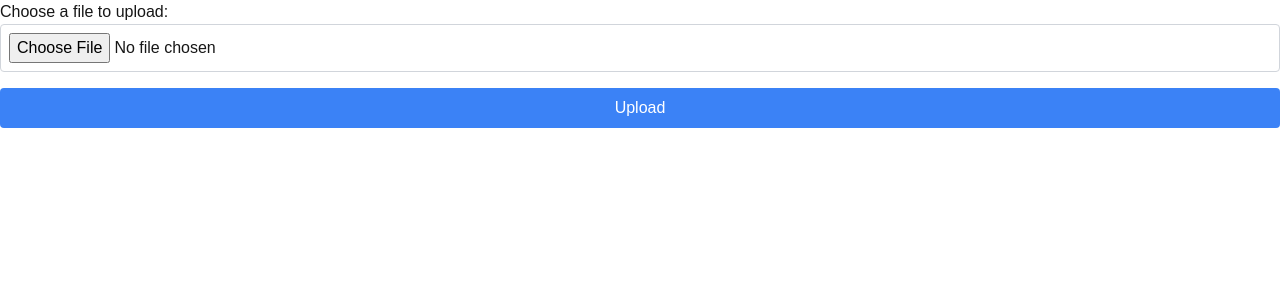
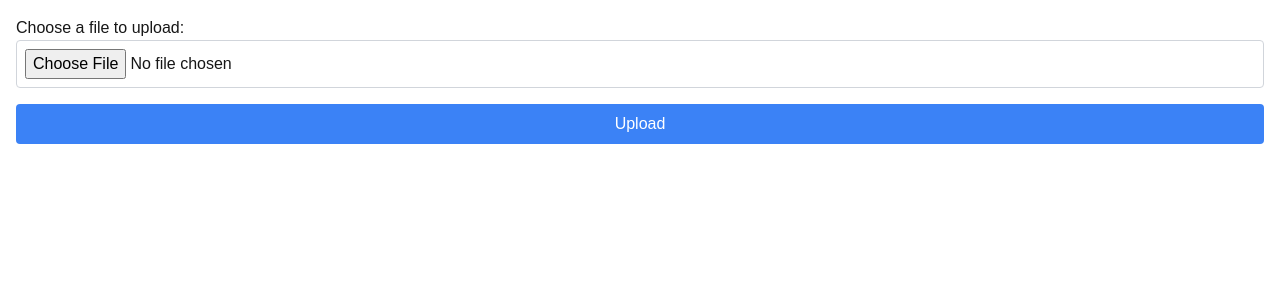
Before and after one commit to Alan934/vercel-blob, a Next.js app: page /upload in a window 1280 px wide. Shown: the top 300 px of the page. Built offline with nearby package versions, Linux system fonts and the light colour scheme.

Commit message:
fix bug and add validations in form

```diff
--- a/src/app/components/form.tsx
+++ b/src/app/components/form.tsx
@@ -2,45 +2,63 @@
 import { useState } from "react";
 import Image from "next/image";
 
-export default function UploadForm(){
-    const [ file, setFile] = useState<File | null>(null);
-    const [ preview, setPreview ] = useState<string | null>(null);
-    const [ inProgess, setInProgesss ] = useState(false);
+export default function UploadForm() {
+    const [file, setFile] = useState<File | null>(null);
+    const [preview, setPreview] = useState<string | null>(null);
+    const [inProgress, setInProgress] = useState(false);
 
-    const handleSubmit = async ( e: React.FormEvent ) => {
-        setInProgesss(true);
+    const handleSubmit = async (e: React.FormEvent) => {
         e.preventDefault();
+        if (!file) return;
+
+        setInProgress(true);
 
         const formData = new FormData();
-        formData.append('file', file as Blob);
+        formData.append("file", file);
 
-        const response = await fetch('/api/file', {
-            method: 'POST',
-            body: formData
-        });
+        try {
+            const response = await fetch("/api/file", {
+                method: "POST",
+                body: formData,
+            });
 
-        const data = await response.json();
-        setPreview(data.url);
-        setInProgesss(false);
+            if (!response.ok) {
+                throw new Error("Failed to upload file.");
+            }
+
+            const data = await response.json();
+            setPreview(data.url);
+        } catch (error) {
+            console.error("Error uploading file:", error);
+        } finally {
+            setInProgress(false);
+        }
     };
 
     const styles = {
-        form: "bg-gray-100 p-4 rounded-lg",
-        input: "border p-2 mb-4 w-full border-gray-300 rounded"
-    }
+        form: "bg-black-100 p-4 rounded-lg",
+        input: "border p-2 mb-4 w-full border-gray-300 rounded cursor-pointer",
+    };
 
     return (
-        <form onSubmit={handleSubmit}>
-            <label htmlFor="fileUpload">Choose a file to upload: </label>
-            <input className={styles.input} id="fileUpload" type="file" onChange={(e) => setFile(e.target.files?.item(0) || null )} />
-            <button className="
-            bg-blue-500 text-white p-2 rounded w-full hover:bg-blue-600"
-            type="submit">{ inProgess ? "Uploading..." : "Upload" }</button
+        <form onSubmit={handleSubmit} className={styles.form}>
+            <label htmlFor="fileUpload">Choose a file to upload:</label>
+            <input
+                className={styles.input}
+                id="fileUpload"
+                type="file"
+                onChange={(e) => setFile(e.target.files?.[0] || null)}
+            />
+            <button
+                className="bg-blue-500 text-white p-2 rounded w-full hover:bg-blue-600 cursor-pointer"
+                type="submit"
             >
+                {inProgress ? "Uploading..." : "Upload"}
+            </button>
 
             {preview && (
                 <div>
-                    <Image src={preview} alt="test" width={1200} height={1200} />
+                    <Image src={preview} alt="Uploaded preview" width={1200} height={1200} />
                 </div>
             )}
         </form>
```
